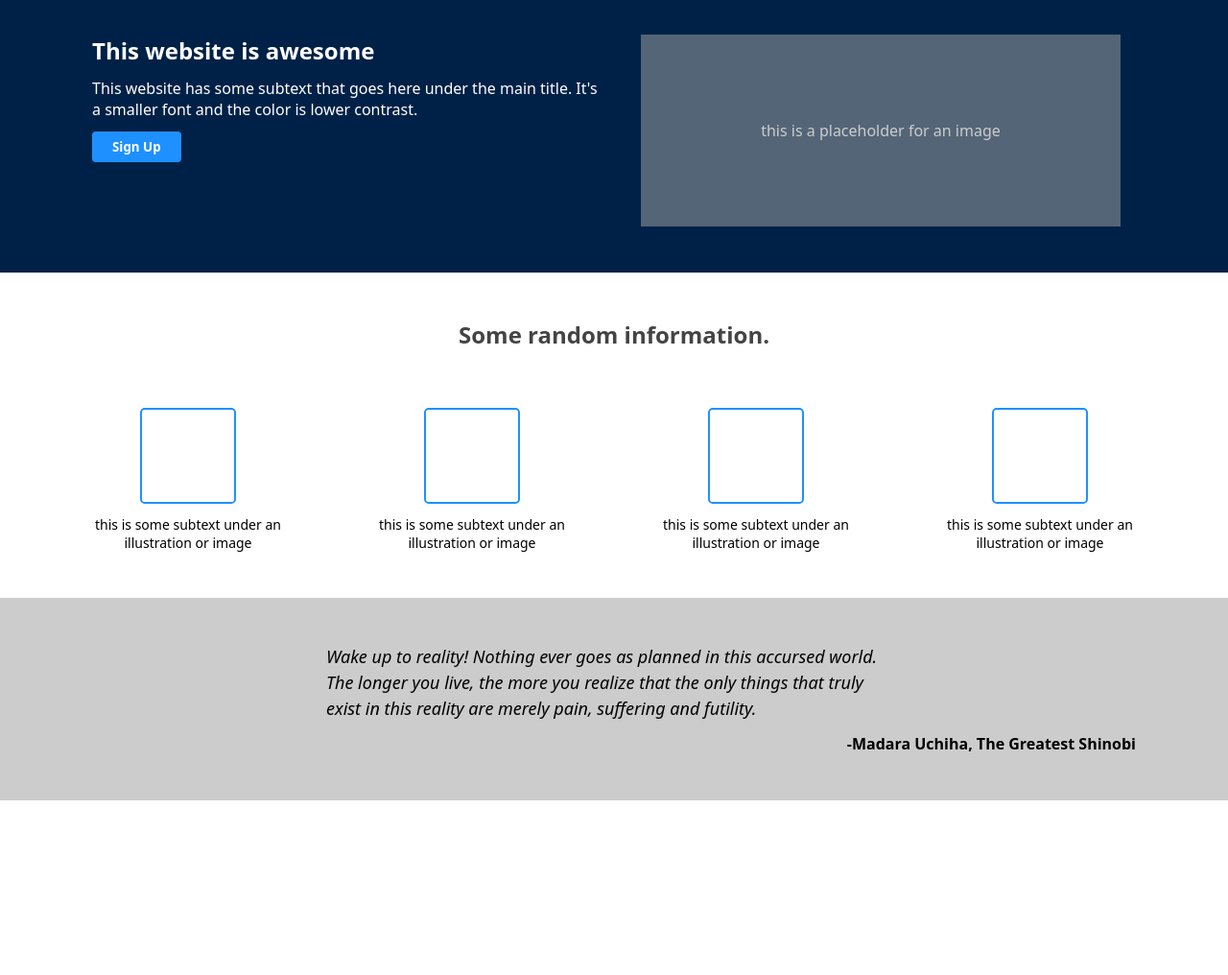
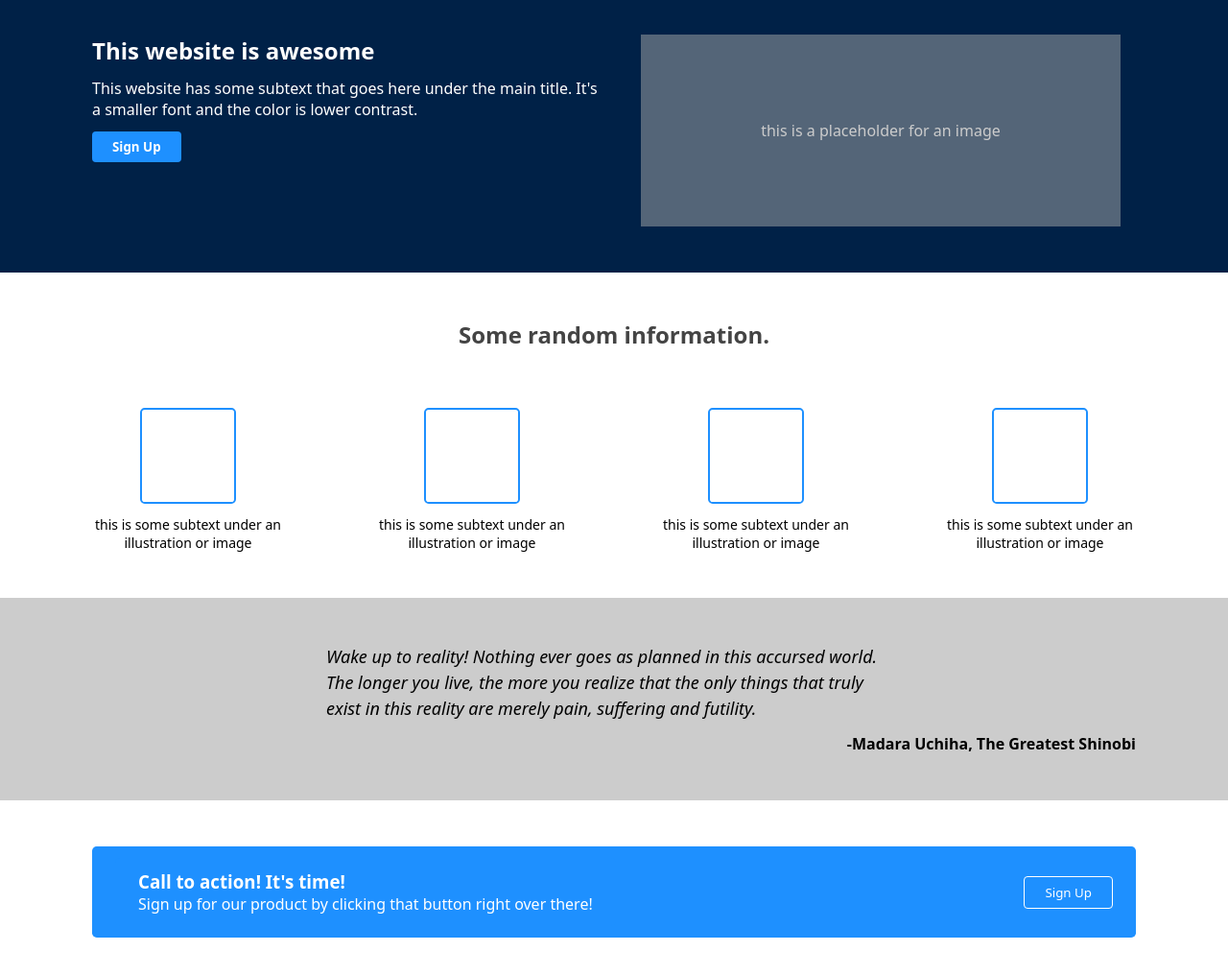
Before and after one commit to muhib137/odin-landing-page, a plain HTML site: page index.html in a window 1280 px wide. Shown: the part 54-1070 px from the top of the page at 96% size. Before the commit the page ends 888 px from the top, so only its background shows below. Drawn offline with Linux system fonts and the light colour scheme.

Commit message:
Call-to-action section styling

```diff
--- a/index.html
+++ b/index.html
@@ -54,7 +54,15 @@
       <blockquote><p class="quote">Wake up to reality! Nothing ever goes as planned in this accursed world. The longer you live, the more you realize that the only things that truly exist in this reality are merely pain, suffering and futility.</p></blockquote>
       <p class="author">-Madara Uchiha, The Greatest Shinobi</p>
     </section>
-    <section></section>
+    <section class="section--cta">
+      <div>
+        <div class="red">
+          <h3>Call to action! It's time!</h3>
+          <p>Sign up for our product by clicking that button right over there!</p>
+        </div>
+        <button>Sign Up</button>
+      </div>
+    </section>
     <footer></footer>
   </body>
 </html>
--- a/styles.css
+++ b/styles.css
@@ -11,7 +11,6 @@ body {
 button {
   font-family: inherit;
 }
-
 
 header {
   background-color: #002147;
@@ -42,7 +41,6 @@ main {
   flex-wrap: wrap;
 }
 
-
 main section {
   color: #fff;
   flex: 1;
@@ -61,14 +59,13 @@ main section {
   color: #ccc;
 }
 
-
 .hero {
   display: flex;
   flex-direction: column;
   gap: 12px;
 }
 
-.btn--cta{
+.btn--cta {
   align-self: flex-start;
   background-color: dodgerblue;
   border: none;
@@ -77,7 +74,6 @@ main section {
   color: #fff;
   font-weight: 700;
 }
-
 
 .section--info {
   padding: 48px 96px;
@@ -106,7 +102,6 @@ main section {
   max-width: 200px;
 }
 
-
 .section--testimonial {
   background-color: #ccc;
   padding: 48px 96px;
@@ -125,3 +120,38 @@ main section {
   margin-top: 12px;
   font-weight: 700;
 }
+
+.section--cta {
+  padding: 48px 96px;
+  color: #fff;
+}
+
+.section--cta div:first-child {
+  background-color: dodgerblue;
+  padding: 12px 24px;
+  border-radius: 0.3em;
+  display: flex;
+  justify-content: space-between;
+}
+
+.section--cta button {
+  flex-shrink: 0;
+  align-self: center;
+  padding: 7px 21px;
+  border: 1px solid #fff;
+  background-color: transparent;
+  color: #fff;
+  border-radius: 0.3em;
+  transition: background-color 0.1s;
+}
+
+.section--cta button:hover {
+  background-color: #fff;
+  color: dodgerblue;
+  cursor: pointer;
+}
+
+.red {
+  display: flex;
+  flex-direction: column;
+}
```
